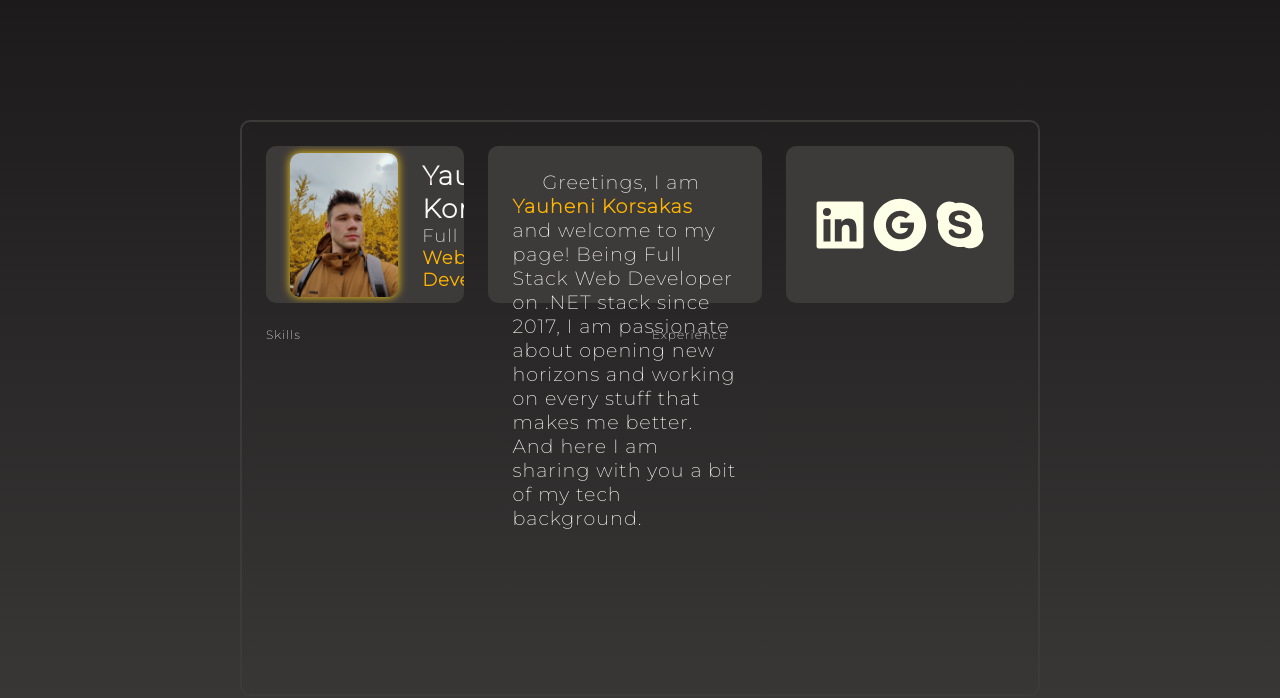
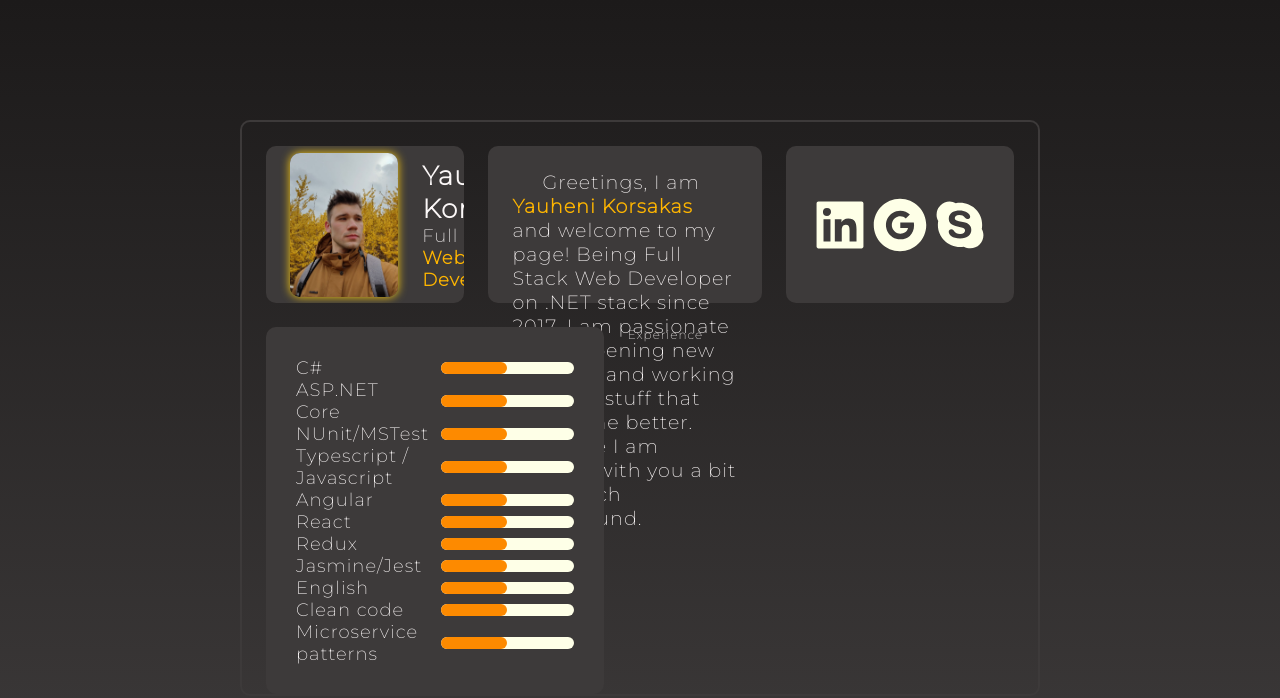
Before and after one commit to YauheniKorsakas/personal-web-site, a React (Create React App) app: page / in a window 1280 px wide. Shown: the top 698 px of the page. Built offline with nearby package versions, Linux system fonts and the light colour scheme.

Commit message:
Add Skills section. Add progress bar component

```diff
--- a/src/components/AppContainer/AppContainer.jsx
+++ b/src/components/AppContainer/AppContainer.jsx
@@ -3,6 +3,7 @@ import styles from "./AppContainer.module.scss";
 import Container from "../shared/Container/Container";
 import Contacts from "../Contacts/Contacts";
 import About from "../About/About";
+import Skills from "../Skills/Skills";
 
 const AppContainer = () => {
   return (
@@ -14,7 +15,7 @@ const AppContainer = () => {
           <Contacts className={styles.Contacts} />
         </div>
         <div className={styles.BottomContainer}>
-          <div className={styles.Skills}>Skills</div>
+          <Skills className={styles.Skills}>Skills</Skills>
           <div className={styles.Experience}>Experience</div>
         </div>
       </Container>
--- a/src/components/AppContainer/AppContainer.module.scss
+++ b/src/components/AppContainer/AppContainer.module.scss
@@ -19,10 +19,6 @@ $container-distance: 2rem;
     background-color: transparent;
     border: 2px solid $primary-color-800;
     height: 72vh; // TODO: fix height according to full height of container
-
-    // div {
-    //   border: 1px solid red;
-    // }
   }
 
   .TopContainer, .BottomContainer {
@@ -52,12 +48,12 @@ $container-distance: 2rem;
   }
 
   .Skills {
-    flex: 1;
+    flex: 3;
     margin-right: $container-distance;
   }
 
   .Experience {
-    flex: 1;
+    flex: 4;
   }
 
   // .Details {
--- /dev/null
+++ b/src/components/Skills/Skills.jsx
@@ -0,0 +1,31 @@
+import classNames from "classnames";
+
+import styles from './Skills.module.scss';
+import Container from '../shared/Container/Container';
+import ProgressBar from '../shared/ProgressBar/ProgressBar';
+import SkillsSource from '../../data/SkillsSource';
+
+const Skill = ({ completed = 0, label = ''}) => {
+  return (
+    <section className={styles.Skill}>
+      <span>{label}</span>
+      <ProgressBar completed={completed} className={styles.ProgressBar}/>
+    </section>
+  );
+};
+
+const Skills = ({className = ''}) => {
+  return (
+    <Container className={classNames(styles.Skills, className)}>
+      <section className={styles.SkillsContainer}>
+        {SkillsSource.map(item =>
+          <Skill
+            key={item.id}
+            completed={item.percentage}
+            label={item.label} />)}
+      </section>
+    </Container>
+  );
+}
+
+export default Skills;
--- /dev/null
+++ b/src/components/Skills/Skills.module.scss
@@ -0,0 +1,32 @@
+@import '../../styles/variables.scss';
+
+.Skills {
+  display: flex;
+  flex-direction: row;
+
+  .SkillsContainer {
+    flex: 1;
+    display: flex;
+    flex-direction: column;
+    padding: .5rem;
+    justify-content: space-evenly;
+  }
+
+  .Skill {
+    display: flex;
+    flex-direction: row;
+    align-items: center;
+    cursor: pointer;
+
+    span {
+      flex: 1;
+      color: $primary-color-50;
+      font-size: 1.5rem;
+      margin-right: 1rem;
+    }
+
+    .ProgressBar {
+      flex: 1;
+    }
+  }
+}
--- /dev/null
+++ b/src/components/shared/ProgressBar/ProgressBar.jsx
@@ -0,0 +1,16 @@
+import classNames from "classnames";
+
+import styles from "./ProgressBar.module.scss";
+
+const ProgressBar = ({ completed = 0, className = ''}) => {
+  return (
+    <div className={classNames(styles.Container, className)}>
+      <div
+        className={styles.Filled}
+        data-completed-percentage={completed}
+      ></div>
+    </div>
+  );
+};
+
+export default ProgressBar;
--- /dev/null
+++ b/src/components/shared/ProgressBar/ProgressBar.module.scss
@@ -0,0 +1,21 @@
+@import '../../../styles/variables.scss';
+
+$percentage: attr(data-completed-percentage);
+
+.Container {
+  position: relative;
+  border-radius: $container-border-radius;
+  background-color: $secondary-color-50;
+  width: 100%;
+  height: 1rem;
+
+  .Filled {
+    position: absolute;
+    top: 0;
+    left: 0;
+    background-color: $secondary-color-900;
+    border-radius: $container-border-radius;
+    height: 100%;
+    width: 50%;// #{percentage};
+  }
+}
--- /dev/null
+++ b/src/data/SkillsSource.js
@@ -0,0 +1,59 @@
+const SkillsSource = [
+  {
+    id: 1,
+    label: 'C#',
+    percentage: 90
+  },
+  {
+    id: 2,
+    label: 'ASP.NET Core',
+    percentage: 80
+  },
+  {
+    id: 3,
+    label: 'NUnit/MSTest',
+    percentage: 90
+  },
+  {
+    id: 4,
+    label: 'Typescript / Javascript',
+    percentage: 60
+  },
+  {
+    id: 5,
+    label: 'Angular',
+    percentage: 80
+  },
+  {
+    id: 6,
+    label: 'React',
+    percentage: 40
+  },
+  {
+    id: 7,
+    label: 'Redux',
+    percentage: 60
+  },
+  {
+    id: 8,
+    label: 'Jasmine/Jest',
+    percentage: 70
+  },
+  {
+    id: 9,
+    label: 'English',
+    percentage: 70
+  },
+  {
+    id: 10,
+    label: 'Clean code',
+    percentage: 100
+  },
+  {
+    id: 11,
+    label: 'Microservice patterns',
+    percentage: 80
+  },
+];
+
+export default SkillsSource;
```
